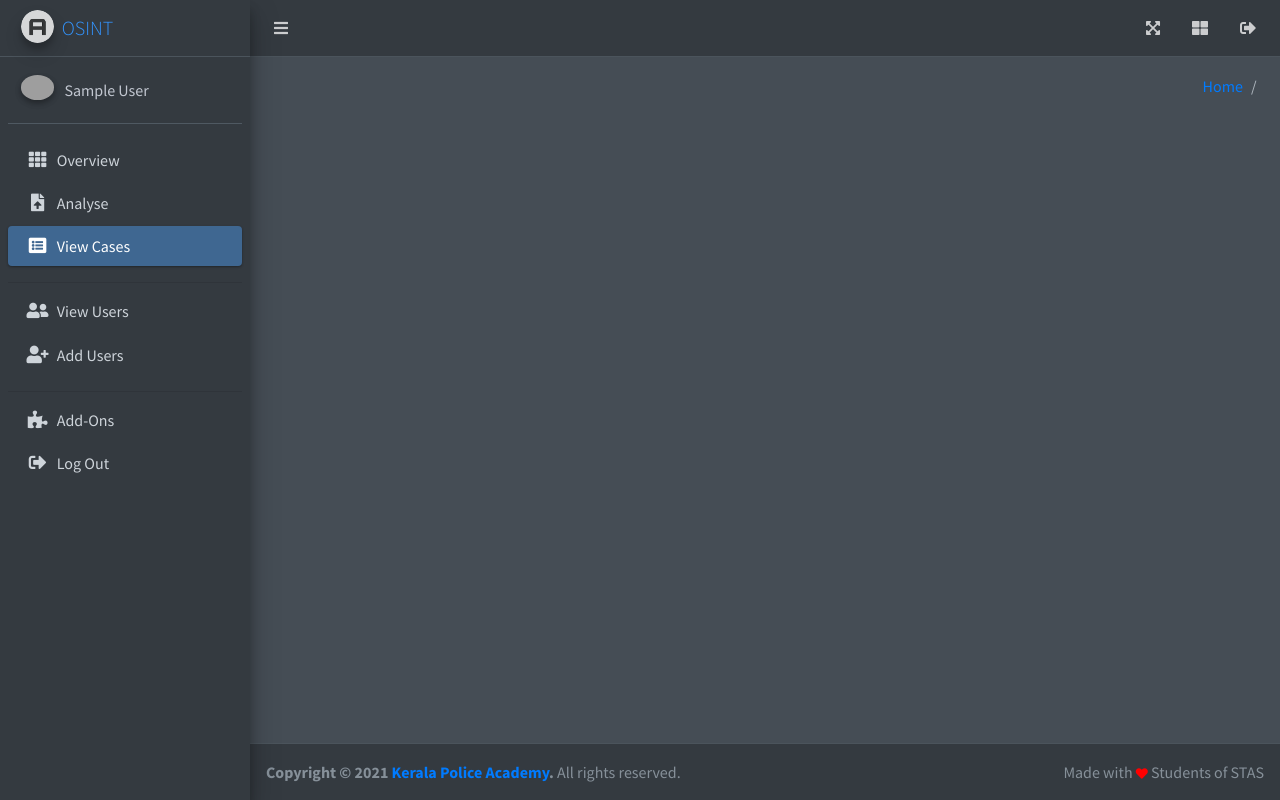
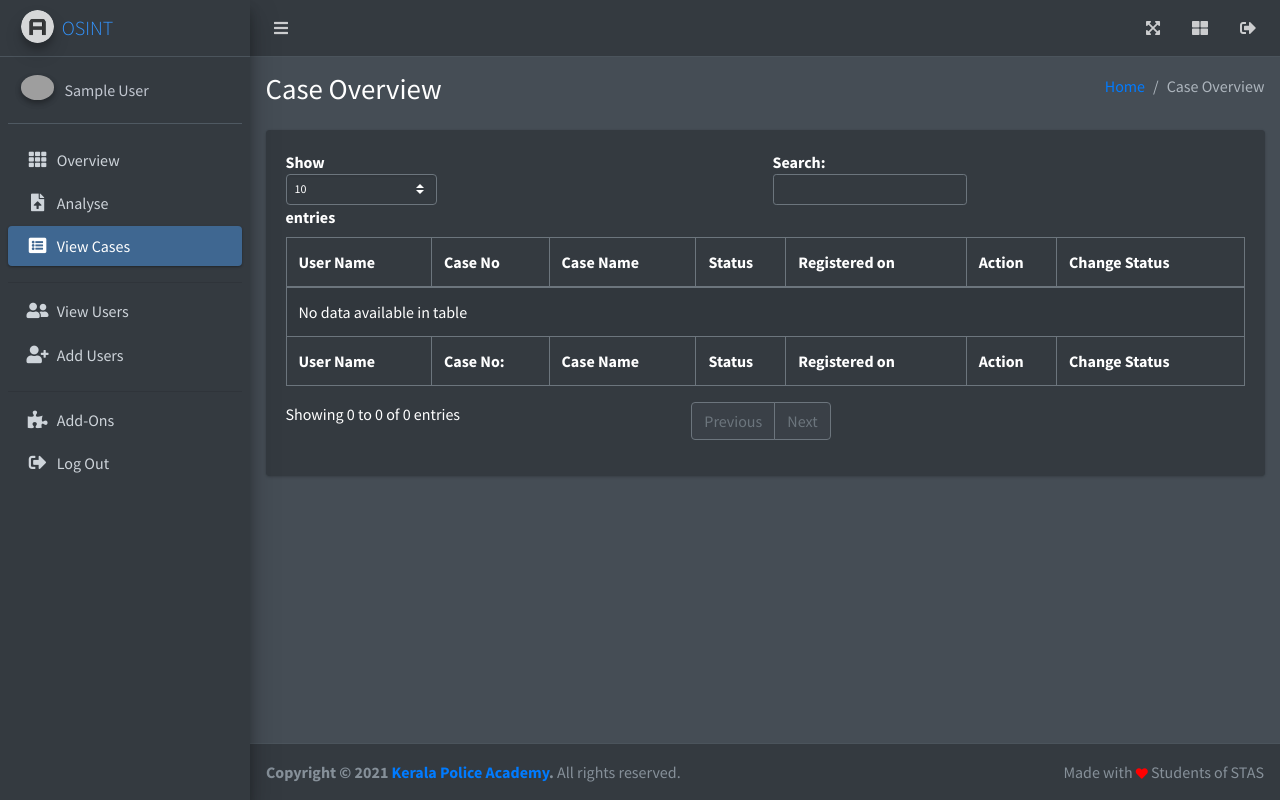
Before and after one commit to adarshvs/osint-kepa, a Django app: page /osint/case_overview in a window 1280 px wide. Run offline with Django 3.2, Linux system fonts and the light colour scheme; the visitor is signed in with stand-in values (Sample User, id 1); data that the repository does not hold is empty; some libraries are stand-ins or nearby versions; grey boxes are pictures that could not be loaded.

Commit message:
edits in add case fields

```diff
--- a/osint/includes/classes/upi_validator_class.py
+++ b/osint/includes/classes/upi_validator_class.py
@@ -26,8 +26,8 @@ class UpiValidator:
         self.vpa = vpa
         self.upi = upi
 
-vpa ="adarshvs71"
-upi ="sbi"
+vpa ="random_vpa" #text before @ symbol
+upi ="random_upi" #text after @symbol
 UpiValidator_result = UpiValidator(vpa, upi)
 output = UpiValidator_result.VpaValidator()
 print(output.text)
--- a/osint/models.py
+++ b/osint/models.py
@@ -58,6 +58,7 @@ class CaseDetails(models.Model):
     ref_id = models.CharField(max_length=200 , blank=True, null=True)
     case_title = models.TextField(blank=True, null=True)
     case_details = models.TextField(blank=True, null=True)
+    is_completed = models.BooleanField(default='False')
     created_at = models.DateTimeField(auto_now_add=True)
     updated_at = models.DateTimeField(auto_now=True)
 
--- a/osint/template/case_overview.html
+++ b/osint/template/case_overview.html
@@ -1,13 +1,123 @@
-{%  extends 'theme/base.html' %}
+{% extends 'theme/base.html' %}
+{% load static %}
+
+{% block title %} Case Overview {% endblock %}
+
+{% block page_heading %} Case Overview {% endblock %}
+
+{% block breadcrumbnavigation %}Case Overview {% endblock %}
+
+{% block sidebar %} {% endblock %}
+
+{% block body %}
+{% if  user.is_superuser == False %}
+
+<section class="content">
+    <div class="error-page">
+      <h2 class="headline text-danger">401</h2>
+
+      <div class="error-content">
+        <h3><i class="fas fa-exclamation-triangle text-danger"></i> Oops! Something went wrong.</h3>
+
+        <p>
+          You are not allowed to perform this action.
+          you can <a href="index">return to dashboard</a> or try login as Administrator .
+        </p>
 
 
-{% block title %}   {% endblock %}
+      </div>
+    </div>
+    <!-- /.error-page -->
 
-{% block page_heading %}   {% endblock %}
+  </section>
 
-{% block breadcrumbnavigation %}   {% endblock %}
+{% else %}
+<div class="card">
 
-{% block sidebar %}   {% endblock %}
+    <!-- /.card-header -->
+    <div class="card-body">
+        <div id="usertable_wrapper" class="dataTables_wrapper dt-bootstrap4">
 
-{% block body %}
+            <div class="row">
+                <div class="col-sm-12">
+                    <table id="usertable" class="table table-bordered table-striped dataTable dtr-inline" role="grid"
+                        aria-describedby="usertable_info">
+                        <thead>
+                            <tr role="row">
+                                <th class="sorting" tabindex="0" aria-controls="usertable" rowspan="1" colspan="1"
+                                    aria-label="Rendering engine:activate to sort column ascending">User Name
+                                </th>
+                                <th class="sorting" tabindex="0" aria-controls="usertable" rowspan="1" colspan="1"
+                                    aria-label="Browser: activate to sort column ascending">Case No</th>
+                                <th class="sorting" tabindex="0" aria-controls="usertable" rowspan="1" colspan="1"
+                                    aria-label="Browser: activate to sort column ascending">Case Name</th>
+                                <th class="sorting" tabindex="0" aria-controls="usertable" rowspan="1" colspan="1"
+                                    aria-label="Browser: activate to sort column ascending">Status</th>
+                                <th class="sorting" tabindex="0" aria-controls="usertable" rowspan="1" colspan="1"
+                                    aria-label="Browser: activate to sort column ascending">Registered on</th>
+                                <th class="sorting" tabindex="0" aria-controls="usertable" rowspan="1" colspan="1"
+                                    aria-label="Browser: activate to sort column ascending">Action</th>
+                                <th class="sorting" tabindex="0" aria-controls="usertable" rowspan="1" colspan="1"
+                                    aria-label="Browser: activate to sort column ascending">Change Status</th>
+
+                            </tr>
+                        </thead>
+                        <tbody>
+                            {% for case in object_list %}
+
+                            <tr class="odd">
+                                <td class="dtr-control" tabindex="0">{{ case.username }}</td>
+                                <td>{{ case.case_no }}</td>
+                                <td>{{ case.case_title }}</td>
+                                <td>
+                                 {% if case.is_completed == True %}Completed {% else %} Pending {% endif%}</td>
+                                <td>{{ case.created_at }}</td>
+                                <td>edit </td>
+                                <td> {% if case.is_completed == True %}Mark as Pending {% else %}Mark as Completed {% endif%}</td>
+
+                            </tr>
+                            {% endfor %}
+                        </tbody>
+                        <tfoot>
+                            <tr>
+                                <th rowspan="1" colspan="1">User Name</th>
+                                <th rowspan="1" colspan="1">Case No:</th>
+                                <th rowspan="1" colspan="1">Case Name</th>
+                                <th rowspan="1" colspan="1">Status</th>
+                                <th rowspan="1" colspan="1">Registered on</th>
+                                <th rowspan="1" colspan="1">Action</th>
+                                <th rowspan="1" colspan="1">Change Status</th>
+
+                            </tr>
+                        </tfoot>
+                    </table>
+                </div>
+            </div>
+
+        </div>
+    </div>
+    <!-- /.card-body -->
+</div>{% endif %}
 {% endblock %}
+{% block scripts %}
+<script>
+    $(function () {
+        $('#usertable').DataTable({
+            "paging": true,
+            "lengthChange": true,
+            "searching": true,
+            "ordering": true,
+            "info": true,
+            "autoWidth": true,
+            "bSort": true,
+        });
+    });
+
+
+
+
+</script>
+<script src="{% static 'plugins/datatables/jquery.dataTables.js' %}"></script>
+<script src="{% static 'plugins/datatables-bs4/js/dataTables.bootstrap4.js' %}"></script>
+
+{% endblock %}
--- a/osint/template/analyse.html
+++ b/osint/template/truecaller.html
@@ -11,7 +11,7 @@
 
 {% block body %}
 
-<form action="analyse" method="post">
+<form action="truecaller" method="post">
     {% csrf_token %}
 
 
--- a/osint/urls.py
+++ b/osint/urls.py
@@ -1,16 +1,16 @@
 from django.urls import path
 from . import views
-from .views import users, AddUser, AddCaseDetails
+from .views import users, AddUser, AddCaseDetails, ViewAllCases
 
 urlpatterns = [
     path('', views.index),
     path('index', views.index),
-    path('add_case', views.analyse, name='add_case'),
+    path('truecaller', views.truecaller, name='truecaller'),
     path('iplookup',views.iplookup),
     path('account',views.account),
     path('login',views.login),
     path('logout',views.logout),
-    path('case_overview',views.case_overview),
+    path('case_overview', ViewAllCases.as_view(), name='case_overview'),
     #path('users',views.users),
     #path('add_users',views.add_users),
     path('addons',views.addons),
@@ -19,6 +19,6 @@ urlpatterns = [
     path('add_user/', AddUser.as_view(),name='add_user'),
     path('edit_profile',views.profileEdit),
     path('change_pass',views.change_password, name='change_password'),
-    path('analyse', AddCaseDetails.as_view(), name='add_case'),
+    path('analyse', AddCaseDetails.as_view(), name='analyse'),
 
 ]
--- a/osint/views.py
+++ b/osint/views.py
@@ -119,14 +119,14 @@ def account(request):
         return render(request,'account.html')
 
 
-def analyse(request):
+def truecaller(request):
     if not request.user.is_authenticated:
         return redirect(login)
     #key = TruecallerApiKey.objects.all()
     num1 = str(request.POST.get('search'))
     token ="Bearer a1i0R--QULj06V5kbAlVPy_aynMfCnoUHbndb2k01j2bzL9nMP1y8Ti1a5o5xNle"
     if num1 == 'None':
-        return render(request,'analyse.html')
+        return render(request,'truecaller.html')
     else:
         num1 == num1
         true_caller_result = Truecaller(num1, token)
@@ -154,7 +154,7 @@ def analyse(request):
             image = j['data'][0]['image']
         except KeyError:
             image = "not known"
-        return render(request,'analyse.html',{"name":name, "num1":num1, "carrier":carrier, "email":email,"gender":gender,"street":street,"city":city,"image":image})
+        return render(request,'truecaller.html',{"name":name, "num1":num1, "carrier":carrier, "email":email,"gender":gender,"street":street,"city":city,"image":image})
 
 def iplookup(request):
     if not request.user.is_authenticated:
@@ -174,10 +174,6 @@ def logout(request):
     return redirect(login)
 
 
-def case_overview(request):
-    if not request.user.is_authenticated:
-        return redirect(login)
-    return render(request,'case_overview.html')
 
 class users(LoginRequiredMixin, ListView):
     login_url = '/osint/login'
@@ -216,3 +212,10 @@ class AddCaseDetails(generic.CreateView):
     form_class = AddCaseDetailsForm
     model = CaseDetails
     template_name = 'add_case_details.html'
+
+
+@method_decorator(login_required, name='dispatch')
+class ViewAllCases(generic.ListView):
+
+    model = CaseDetails
+    template_name = 'case_overview.html'
```
Also changed, not shown: osint/forms.py (line endings or trailing spaces).
